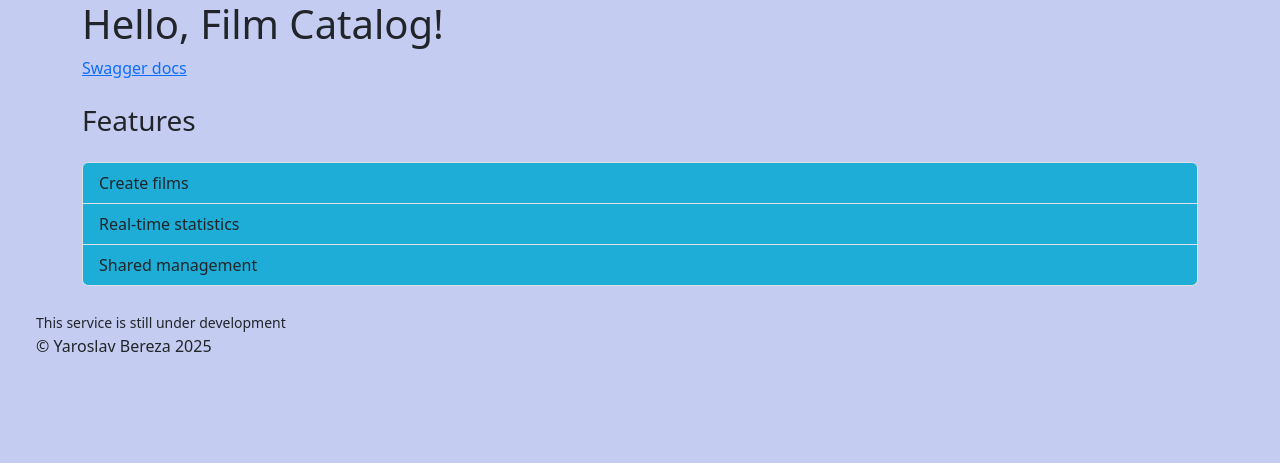
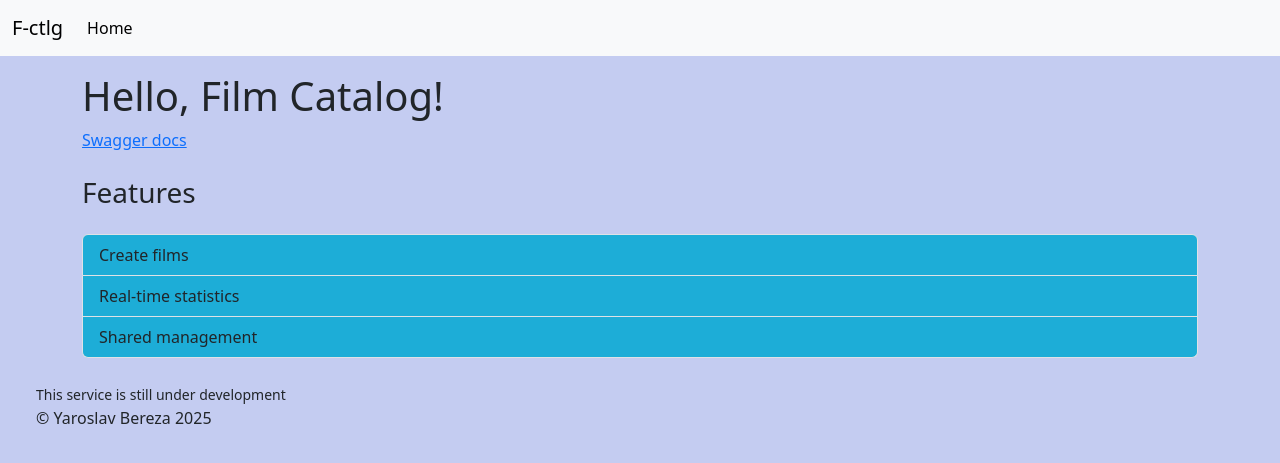
Before and after one commit to yaros2106/FastAPI-Film-Catalog, a FastAPI app: page / in a window 1280 px wide. Shown: the top 463 px of the page. Run offline with FastAPI, Linux system fonts and the light colour scheme.

Commit message:
add navbar component

```diff
--- a/film-catalog/templates/base.html
+++ b/film-catalog/templates/base.html
@@ -10,7 +10,11 @@
 </head>
 <body>
 
-<main class="container">
+<header>
+  {% include 'components/navbar.html' %}
+</header>
+
+<main class="container my-3">
   {% block main %}
 
   {% endblock %}
--- /dev/null
+++ b/film-catalog/templates/components/navbar.html
@@ -0,0 +1,16 @@
+<nav class="navbar navbar-expand-sm bg-body-tertiary">
+  <div class="container-fluid">
+    <a class="navbar-brand" href="/">F-ctlg</a>
+    <button class="navbar-toggler" type="button" data-bs-toggle="collapse" data-bs-target="#navbarNav"
+            aria-controls="navbarNav" aria-expanded="false" aria-label="Toggle navigation">
+      <span class="navbar-toggler-icon"></span>
+    </button>
+    <div class="collapse navbar-collapse" id="navbarNav">
+      <ul class="navbar-nav">
+        <li class="nav-item">
+          <a class="nav-link active" aria-current="page" href="/">Home</a>
+        </li>
+      </ul>
+    </div>
+  </div>
+</nav>
```
